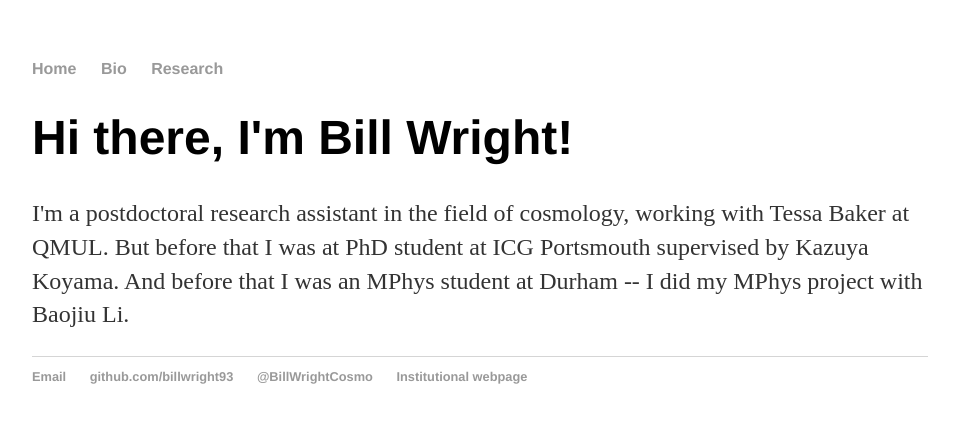
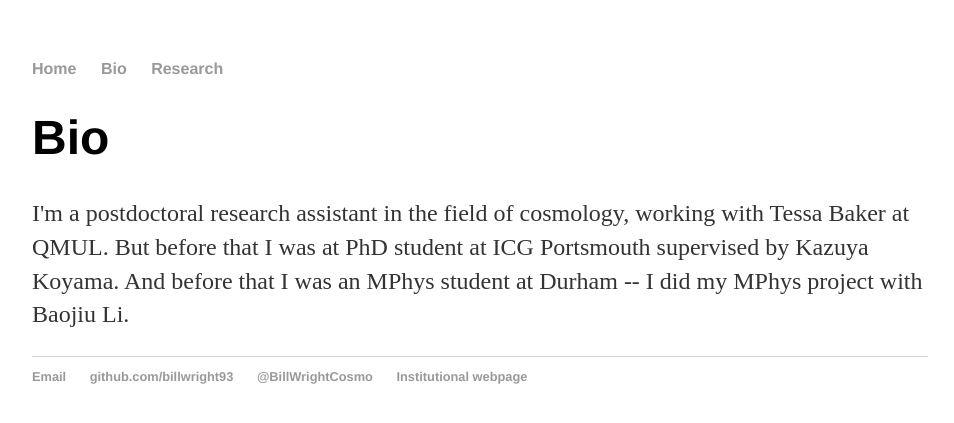
Before and after one commit to billwright93/billwright.github.io, a Jekyll site: the page built from bio/index.html, in a window 1280 px wide. Shown: the top 423 px of the page, without its empty margins (160-1114 px from the left). Built offline with Jekyll 4.4.1, drawn with Linux system fonts in a browser that asks for light colours.

Commit message:
Update index.html
Update header of bio page.

```diff
--- a/bio/index.html
+++ b/bio/index.html
@@ -3,6 +3,6 @@ layout: default
 title: Bio
 ---
 <div class="blurb">
-	<h1>Hi there, I'm Bill Wright!</h1>
+	<h1>Bio</h1>
 	<p>I'm a postdoctoral research assistant in the field of cosmology, working with Tessa Baker at QMUL. But before that I was at PhD student at ICG Portsmouth supervised by Kazuya Koyama. And before that I was an MPhys student at Durham -- I did my MPhys project with Baojiu Li.</p>
 </div><!-- /.blurb -->
```
